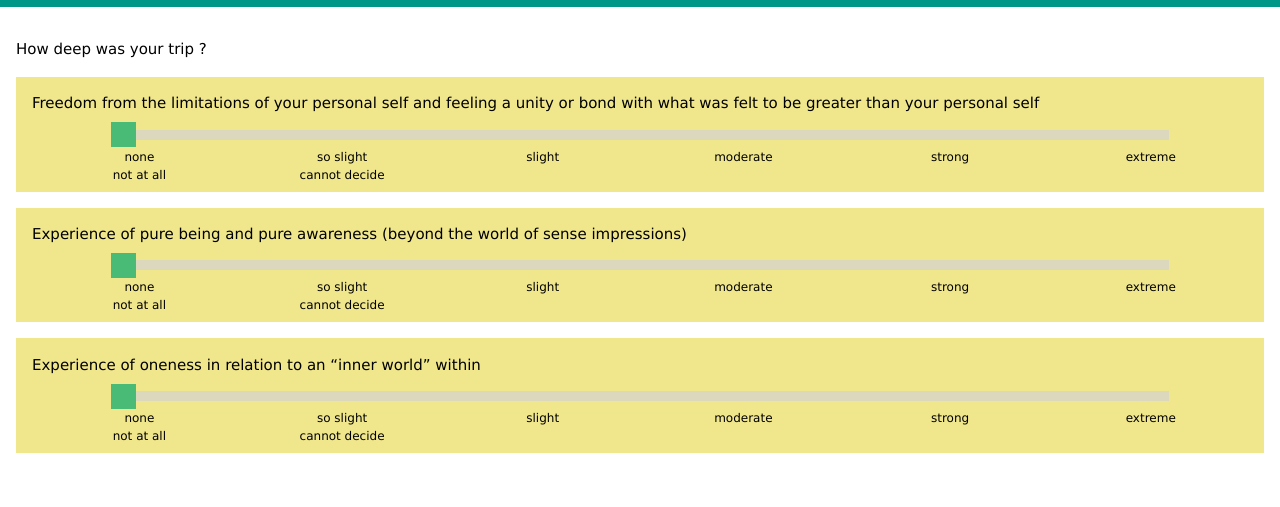
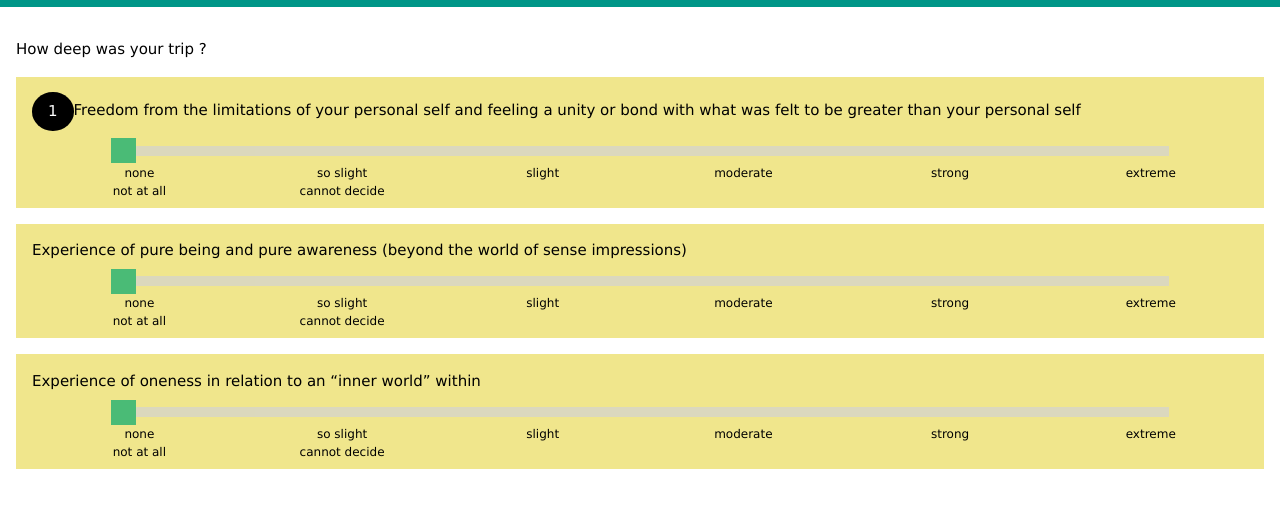
Before and after one commit to mysticalexperiencecalculator/mysticalexperiencecalculator.github.io, a plain HTML site: page index.html in a window 1280 px wide. Shown: the part 67-574 px from the top of the page. Drawn offline with nearby package versions, Linux system fonts and the light colour scheme.

Commit message:
Update index.html

```diff
--- a/index.html
+++ b/index.html
@@ -56,7 +56,7 @@
   <p>How deep was your trip ?</p>
 
 <div class="w3-panel w3-khaki">
-<p>Freedom from the limitations of your personal self and feeling a unity or bond with what was felt to be greater than your personal self</p>
+<p><button class="w3-button w3-circle w3-black">1</button>Freedom from the limitations of your personal self and feeling a unity or bond with what was felt to be greater than your personal self</p>
   <div class="slidecontainer">
   <input type="range" min="0"  step="0.5" max="5" value="0" class="slider w3-left" id="myRange" >
 </div>
```
